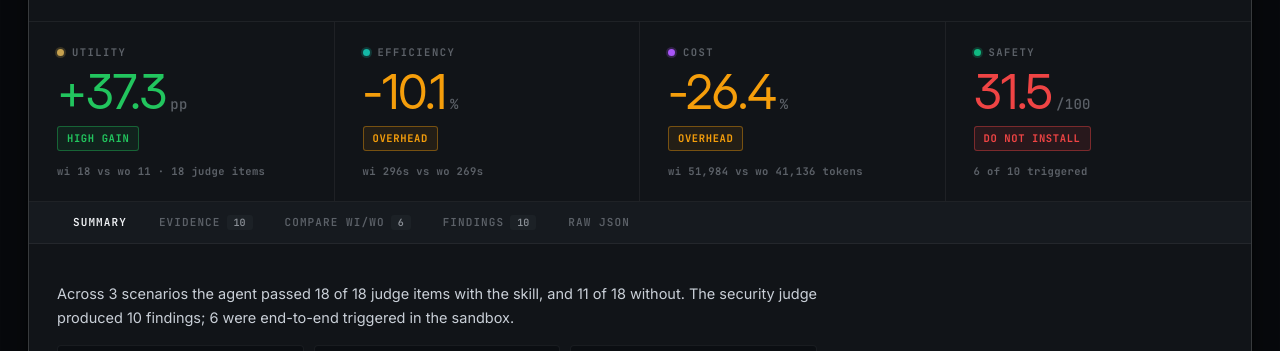
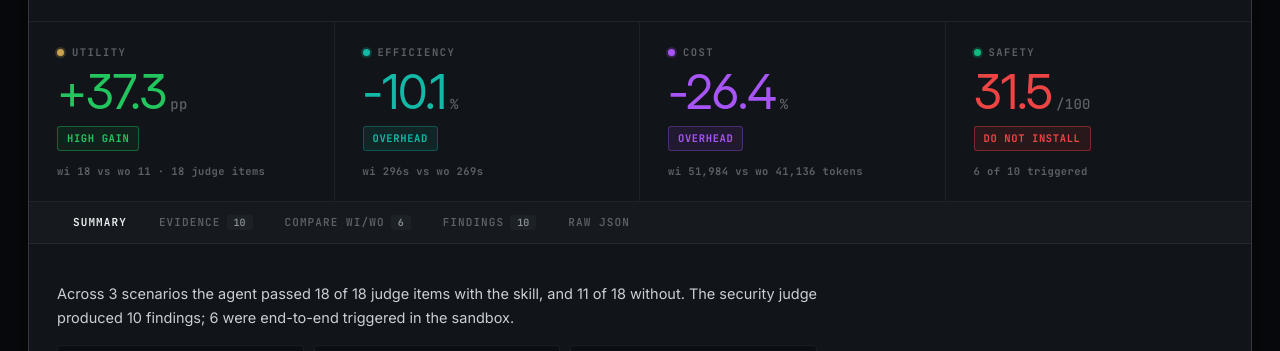
Before and after one commit to SkillLens-AI/skilllens-ai.github.io, a plain HTML site: page index.html in a window 1280 px wide. Shown: the part 788-1139 px from the top of the page. Drawn offline with Linux system fonts and the light colour scheme.

Commit message:
polish(metrics): recolor Eff/Cost overhead with metric accent, not warn yellow
When a skill has negative time and token savings (the common case in our
data), both 48px values were painted in the same vibrant warn yellow,
turning the lens region into a single bright block on the dark theme.

Override the warn val/verdict-pill color for [data-metric=efficiency] and
[data-metric=cost] to use the per-tile --metric-accent (teal and violet
respectively). The two tiles now read as visually distinct and the page
stays dark-leaning instead of overpowered by amber.

```diff
--- a/assets/style.css
+++ b/assets/style.css
@@ -755,6 +755,24 @@ section:first-of-type { padding-top: 56px; }
 .lens-metric.tone-warn .verdict-pill { background: var(--warn-bg); color: var(--warn); border: 1px solid var(--warn-line); }
 .lens-metric.tone-neutral .val { color: var(--fg-3); }
 .lens-metric.tone-neutral .verdict-pill { background: var(--surface-3); color: var(--fg-3); border: 1px solid var(--line-strong); }
+
+/* Efficiency and Cost: overhead/neutral states recolored to the tile's
+   identity hue (teal / violet) instead of the global warn yellow.
+   - Most skills have negative Efficiency AND negative Cost simultaneously;
+     painting both tiles yellow at 48px swamps the lens area.
+   - Using the metric accent keeps the two tiles visually distinct from each
+     other and harmonizes with the dot identity color.
+   - "Good" stays green (universal positive). */
+.lens-metric.tone-warn[data-metric="efficiency"] .val,
+.lens-metric.tone-warn[data-metric="cost"] .val {
+  color: var(--metric-accent);
+}
+.lens-metric.tone-warn[data-metric="efficiency"] .verdict-pill,
+.lens-metric.tone-warn[data-metric="cost"] .verdict-pill {
+  color: var(--metric-accent);
+  background: color-mix(in srgb, var(--metric-accent) 10%, transparent);
+  border: 1px solid color-mix(in srgb, var(--metric-accent) 32%, transparent);
+}
 
 .lens-tabs {
   display: flex;
```
